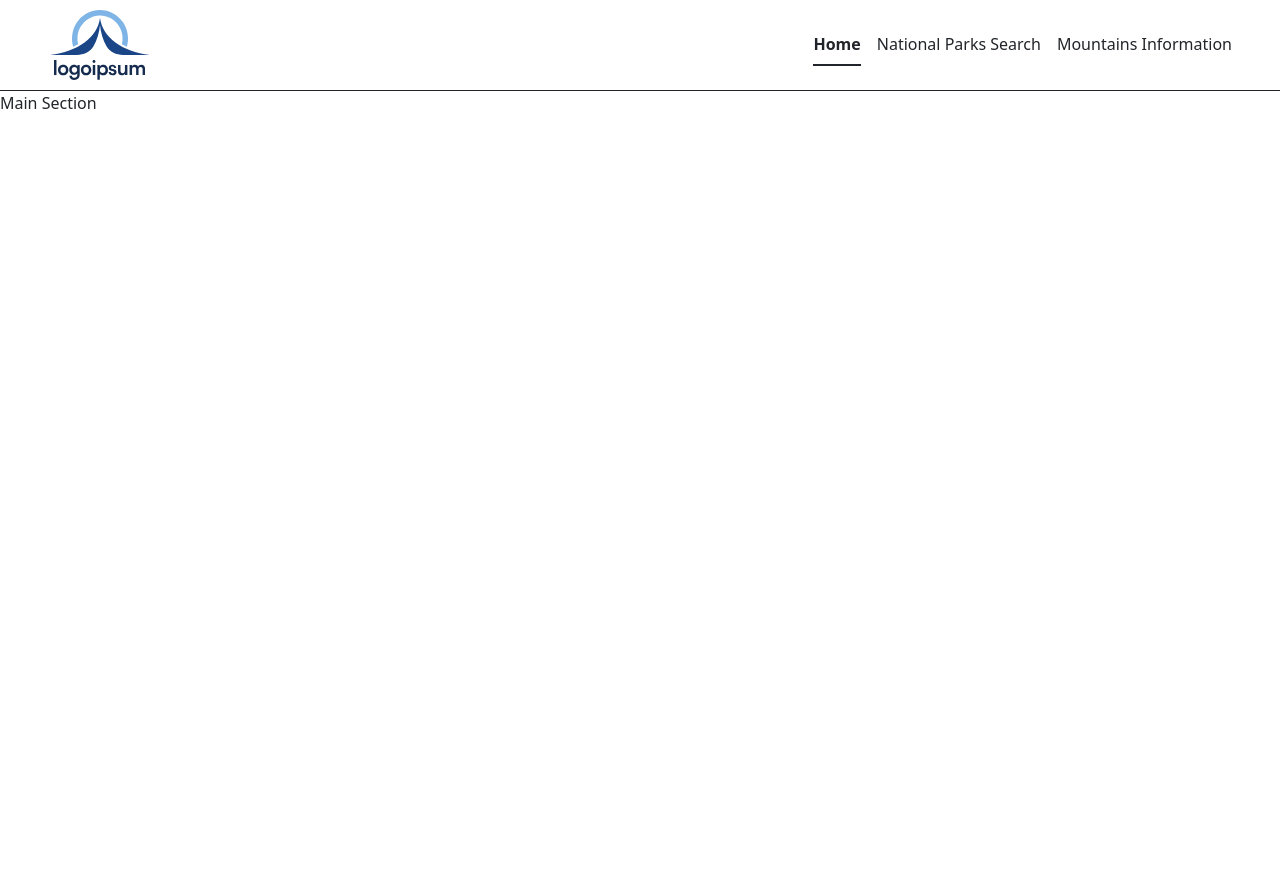
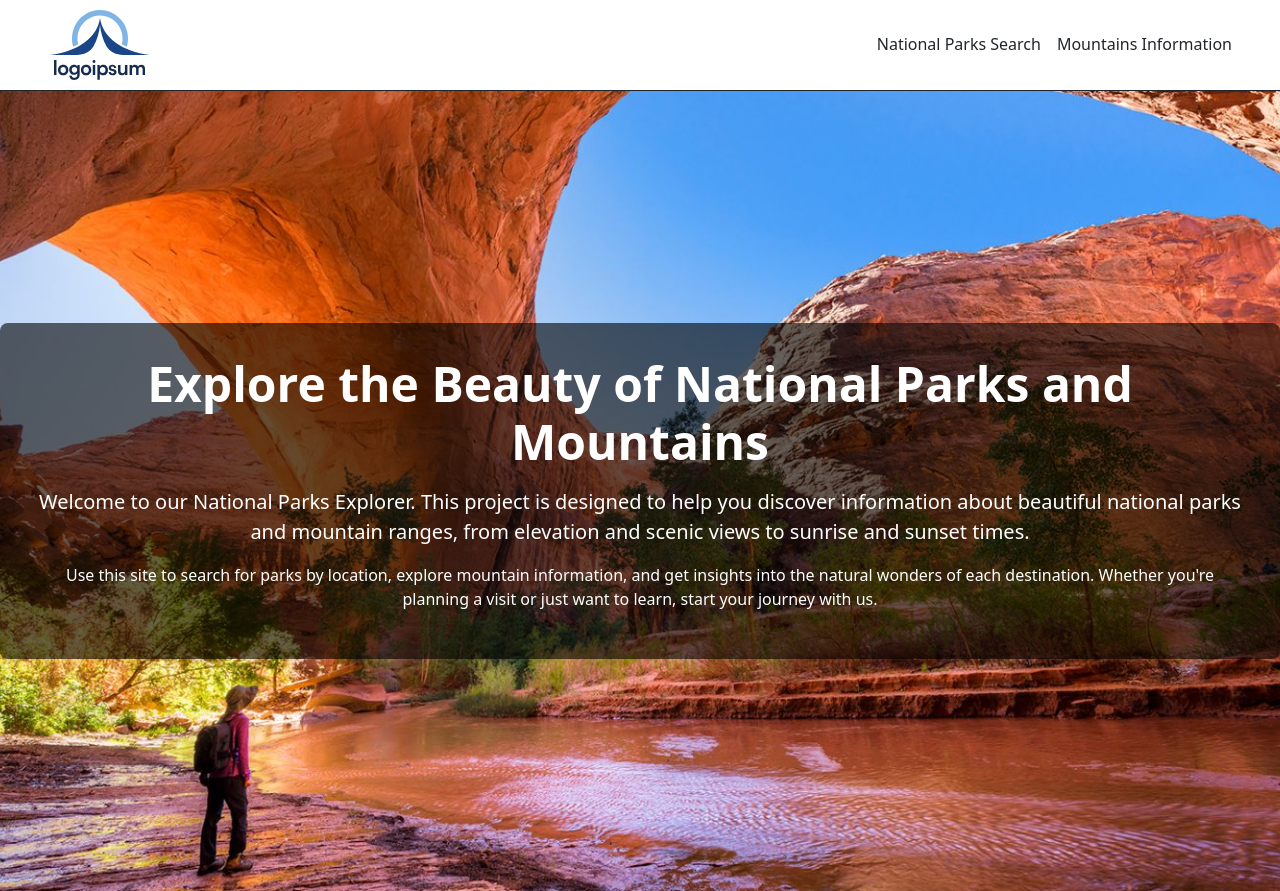
Before and after one commit to Aiannn/enjoy-the-outdoors, a plain HTML site: page index.html in a window 1280 px wide. Before the commit the page ends 800 px from the top, so only its background shows below. Drawn offline with nearby package versions, Linux system fonts and the light colour scheme.

Commit message:
ready to go

```diff
--- a/index.html
+++ b/index.html
@@ -9,7 +9,8 @@
       integrity="sha384-QWTKZyjpPEjISv5WaRU9OFeRpok6YctnYmDr5pNlyT2bRjXh0JMhjY6hW+ALEwIH"
       crossorigin="anonymous"
     />
-    <title>Document</title>
+    <link rel="stylesheet" href="./styles/styles.css" />
+    <title>Enjoy the Outdoors</title>
   </head>
   <body>
     <header
@@ -73,9 +74,6 @@
       </a>
       <ul class="nav nav-underline">
         <li class="nav-item">
-          <a class="nav-link link-dark active" aria-current="page" href="index.html">Home</a>
-        </li>
-        <li class="nav-item">
           <a class="nav-link link-dark" href="national-parks.html">National Parks Search</a>
         </li>
         <li class="nav-item">
@@ -83,6 +81,19 @@
         </li>
       </ul>
     </header>
-    <main>Main Section</main>
+    <main class="background">
+      <div class="overlay">
+        <h1 class="display-5 fw-bold">Explore the Beauty of National Parks and Mountains</h1>
+        <p class="lead mt-3">
+          Welcome to our National Parks Explorer. This project is designed to help you discover information about
+          beautiful national parks and mountain ranges, from elevation and scenic views to sunrise and sunset times.
+        </p>
+        <p class="mt-3">
+          Use this site to search for parks by location, explore mountain information, and get insights into the natural
+          wonders of each destination. Whether you're planning a visit or just want to learn, start your journey with
+          us.
+        </p>
+      </div>
+    </main>
   </body>
 </html>
--- /dev/null
+++ b/styles/styles.css
@@ -0,0 +1,18 @@
+.background {
+    background-image: url('../images/homepageimage.jpg');
+    background-size: cover;
+    background-position: center;
+    height: 100vh;
+    display: flex;
+    align-items: center;
+    justify-content: center;
+}
+
+.overlay {
+    background-color: rgba(0, 0, 0, 0.6);
+    color: white;
+    padding: 2rem;
+    border-radius: 0.5rem;
+    min-width: 600px;
+    text-align: center;
+}
```
Also changed, not shown: mountains.html (+3 -6 lines), national-parks.html (+24 -11 lines), scripts/national-parks.js (+11 -1 lines), images/homepageimage.jpg (added), 1 other file.
